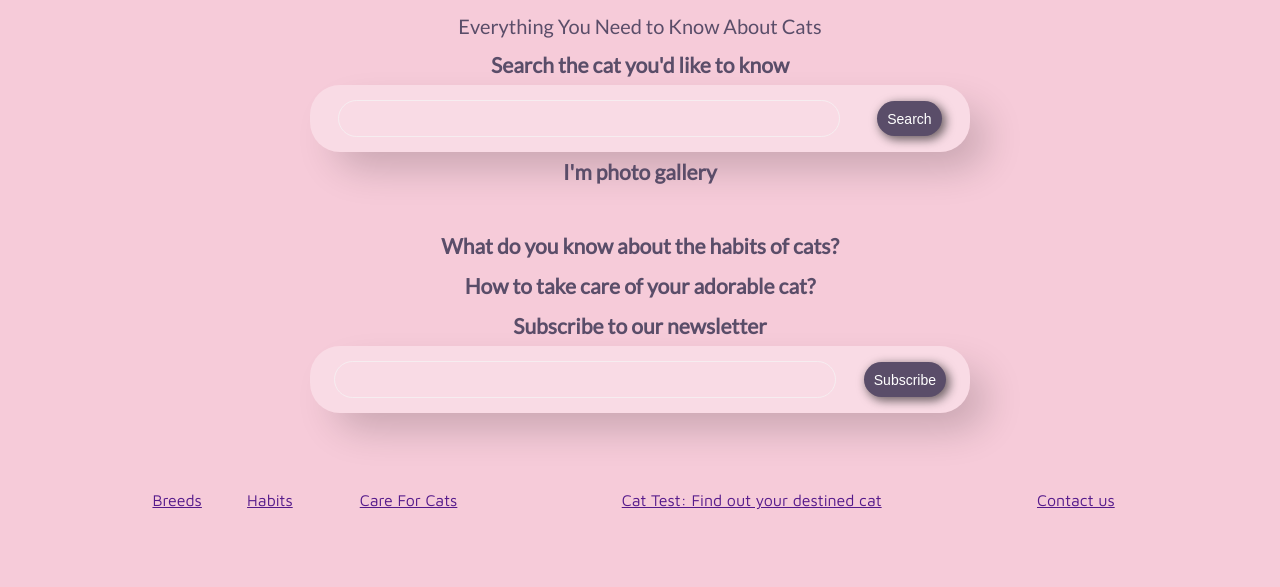
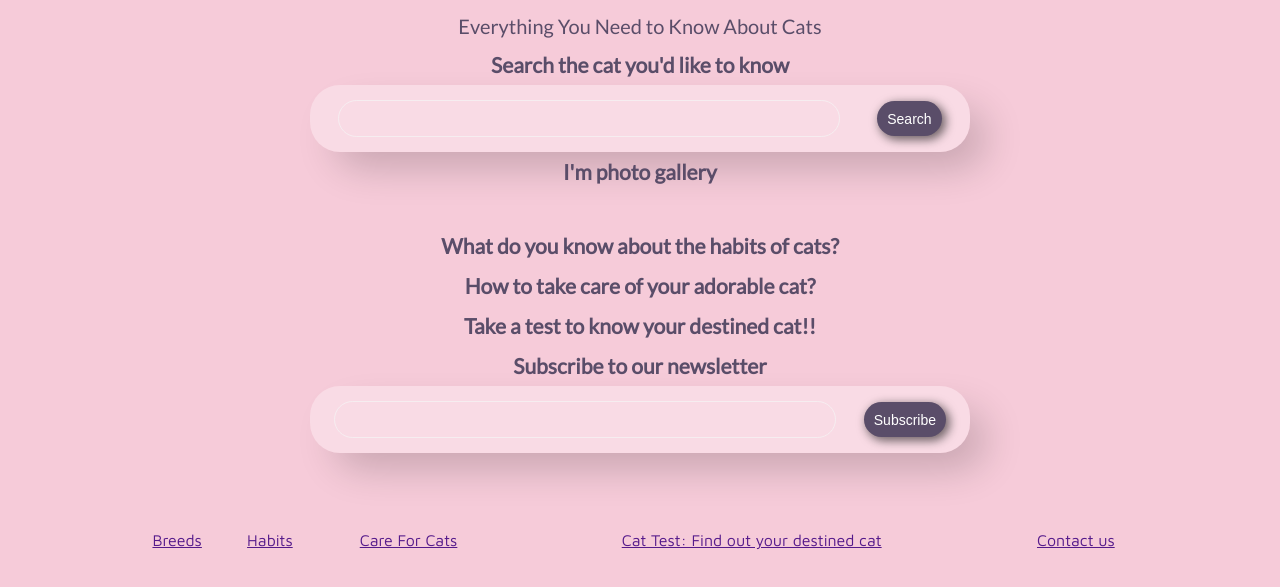
Before and after one commit to Assignment2-All-for-CAT/Dogpedia, a plain HTML site: page index.html in a window 1280 px wide. Shown: the part 205-792 px from the top of the page. Drawn offline with Linux system fonts and the light colour scheme.

Commit message:
Update index.html

```diff
--- a/index.html
+++ b/index.html
@@ -49,6 +49,10 @@
     <section>
       <h3>How to take care of your adorable cat?</h3>
     </section>
+    <!-- Cat Test -->
+    <section>
+      <h3>Take a test to know your destined cat!!</h3>
+    </section>
     <!-- Subscription -->
     <section>
       <h3>Subscribe to our newsletter</h3>
```
